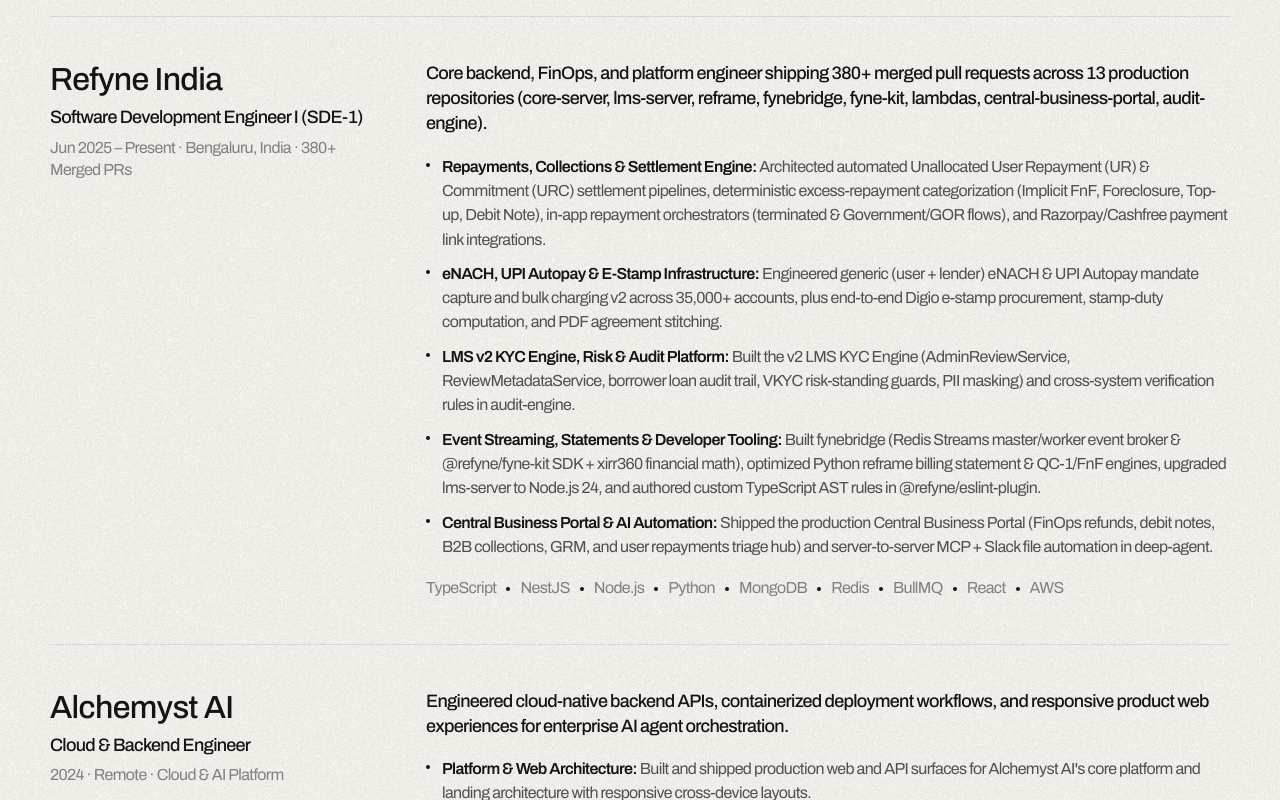
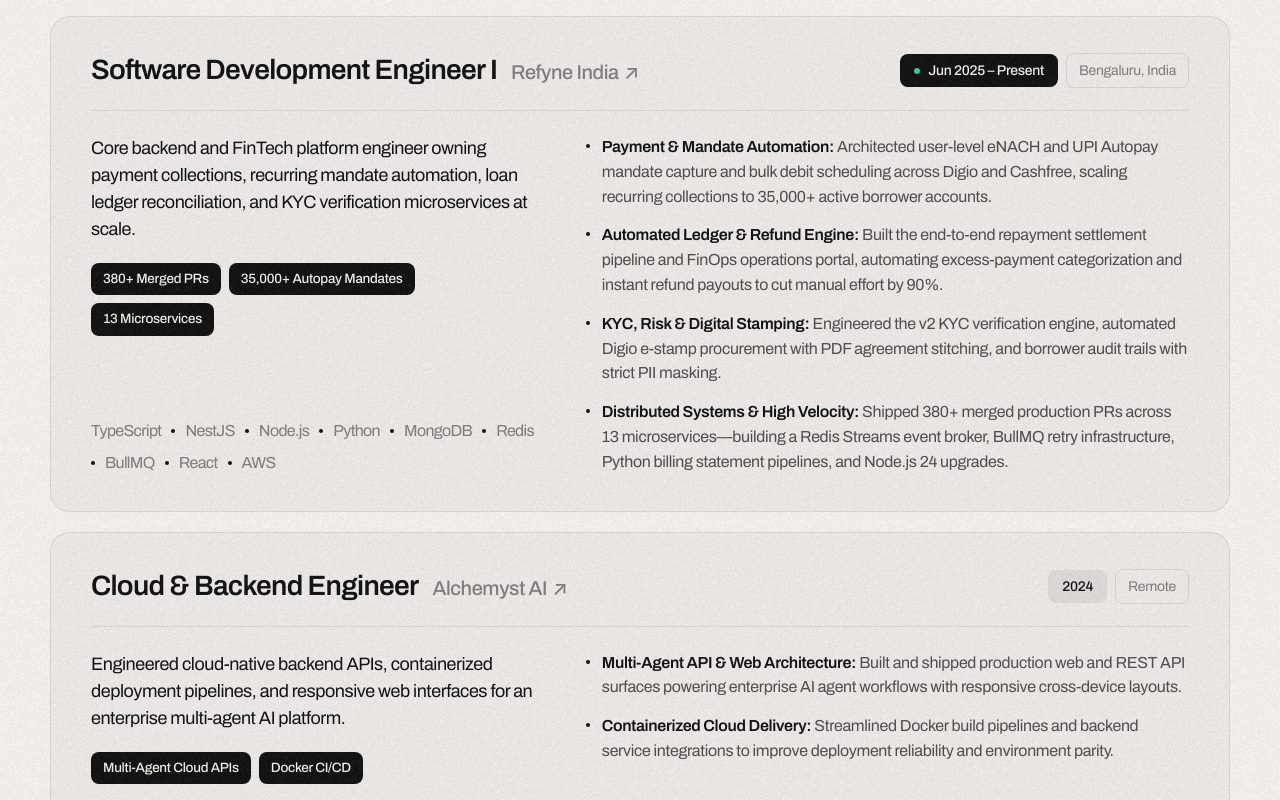
Before and after one commit to mukeshkuiry/folio, a Next.js app: page / in a window 1280 px wide. Shown: the part 2960-3760 px from the top of the page. Built offline with nearby package versions, Linux system fonts and the light colour scheme; no server answers; a web font is replaced by a local one.

Commit message:
feat(experience): polish experience wording for recruiters and balance unified card layout

```diff
--- a/src/app/globals.css
+++ b/src/app/globals.css
@@ -1216,57 +1216,177 @@ mark {
   }
 }
 
-/* === UNIFIED WORK EXPERIENCE LIST (Majd Framer Design Language) === */
+/* === UNIFIED WORK EXPERIENCE CARDS (Balanced 2-Column Editorial Layout) === */
 .majd-experience-list {
   display: flex;
   flex-direction: column;
-  width: 100%;
-  border-top: 1px solid var(--border-subtle);
+  gap: 20px;
+  width: 100%;
 }
 
 .majd-experience-card {
+  display: flex;
+  flex-direction: column;
+  gap: 24px;
+  padding: 36px 40px;
+  border-radius: 20px;
+  background-color: rgba(17, 17, 17, 0.03);
+  border: 1px solid rgba(17, 17, 17, 0.09);
+  width: 100%;
+  transition: border-color 0.3s ease, background-color 0.3s ease;
+}
+
+.majd-experience-card:hover {
+  background-color: rgba(17, 17, 17, 0.045);
+  border-color: rgba(17, 17, 17, 0.24);
+}
+
+/* Card Top Header Row */
+.majd-exp-card-header {
+  display: flex;
+  align-items: center;
+  justify-content: space-between;
+  gap: 20px;
+  padding-bottom: 22px;
+  border-bottom: 1px solid rgba(17, 17, 17, 0.09);
+  flex-wrap: wrap;
+}
+
+.majd-exp-header-titles {
+  display: flex;
+  align-items: baseline;
+  gap: 14px;
+  flex-wrap: wrap;
+}
+
+.majd-exp-role-heading {
+  font-size: 28px;
+  font-weight: 600;
+  line-height: 1.15em;
+  letter-spacing: -0.025em;
+  color: var(--ink-dark);
+}
+
+.majd-exp-company-anchor {
+  display: inline-flex;
+  align-items: center;
+  gap: 5px;
+  font-family: var(--font-archivo);
+  font-size: 20px;
+  font-weight: 500;
+  letter-spacing: -0.02em;
+  color: var(--ink-muted);
+  transition: color 0.2s ease;
+}
+
+.majd-exp-company-anchor:hover {
+  color: var(--ink-dark);
+}
+
+.majd-exp-header-badges {
+  display: flex;
+  align-items: center;
+  gap: 8px;
+  flex-wrap: wrap;
+}
+
+.majd-exp-tenure-pill {
+  display: inline-flex;
+  align-items: center;
+  gap: 8px;
+  padding: 6px 14px;
+  border-radius: 8px;
+  background-color: rgba(17, 17, 17, 0.07);
+  color: var(--ink-dark);
+  font-family: var(--font-archivo);
+  font-size: 14px;
+  font-weight: 500;
+  letter-spacing: -0.02em;
+}
+
+.majd-exp-tenure-pill.is-active {
+  background-color: var(--ink-dark);
+  color: var(--bg-cream);
+}
+
+.majd-exp-active-dot {
+  width: 6px;
+  height: 6px;
+  border-radius: 999px;
+  background-color: #34d399;
+}
+
+.majd-exp-location-pill {
+  padding: 6px 12px;
+  border-radius: 8px;
+  border: 1px solid rgba(17, 17, 17, 0.1);
+  color: var(--ink-muted);
+  font-family: var(--font-archivo);
+  font-size: 14px;
+  font-weight: 400;
+  letter-spacing: -0.02em;
+}
+
+/* Balanced 2-Column Card Body */
+.majd-exp-card-body {
   display: grid;
-  grid-template-columns: 320px 1fr;
+  grid-template-columns: 1fr 1.35fr;
   align-items: flex-start;
-  gap: 56px;
-  padding: 44px 0;
-  border-bottom: 1px solid var(--border-subtle);
-  width: 100%;
-  transition: border-color 0.3s ease;
-}
-
-.majd-experience-card:hover {
-  border-bottom-color: var(--ink-dark);
-}
-
-.majd-exp-left {
-  display: flex;
-  flex-direction: column;
-  gap: 6px;
-}
-
-.majd-exp-link {
+  gap: 48px;
+  width: 100%;
+}
+
+.majd-exp-body-left {
+  display: flex;
+  flex-direction: column;
+  justify-content: space-between;
+  gap: 20px;
+  height: 100%;
+}
+
+.majd-exp-overview {
+  font-family: var(--font-archivo);
+  font-size: 18px;
+  font-weight: 400;
+  line-height: 1.5em;
+  letter-spacing: -0.025em;
+  color: var(--ink-dark);
+}
+
+.majd-exp-metrics-wrap {
+  display: flex;
+  flex-wrap: wrap;
+  gap: 8px;
+}
+
+.majd-exp-metric-badge {
   display: inline-flex;
   align-items: center;
-  gap: 6px;
-  transition: opacity 0.2s ease;
-}
-
-.majd-exp-link:hover {
-  opacity: 0.7;
-}
-
-.majd-exp-right {
-  display: flex;
-  flex-direction: column;
-  gap: 18px;
+  padding: 6px 12px;
+  border-radius: 8px;
+  background-color: var(--ink-dark);
+  color: var(--bg-cream);
+  font-family: var(--font-archivo);
+  font-size: 13.5px;
+  font-weight: 500;
+  letter-spacing: -0.02em;
+}
+
+.majd-exp-stack-bar {
+  margin-top: auto;
+  padding-top: 4px;
+}
+
+.majd-exp-body-right {
+  display: flex;
+  flex-direction: column;
 }
 
 .majd-exp-points {
   list-style: none;
   display: flex;
   flex-direction: column;
-  gap: 10px;
+  gap: 14px;
   padding: 0;
   margin: 0;
 }
@@ -1278,19 +1398,46 @@ mark {
 }
 
 .majd-exp-point-dot {
-  margin-top: 8px;
+  margin-top: 9px;
 }
 
 .majd-exp-point-text {
+  font-family: var(--font-archivo);
+  font-size: 16px;
+  font-weight: 400;
+  line-height: 1.55em;
+  letter-spacing: -0.02em;
   color: rgba(17, 17, 17, 0.72);
-  line-height: 1.52em;
+}
+
+.majd-exp-point-strong {
+  color: var(--ink-dark);
+  font-weight: 600;
 }
 
 @media (max-width: 960px) {
   .majd-experience-card {
+    padding: 28px 24px;
+  }
+  .majd-exp-card-body {
     grid-template-columns: 1fr;
+    gap: 24px;
+  }
+}
+
+@media (max-width: 809.98px) {
+  .majd-experience-card {
+    padding: 24px 20px;
     gap: 20px;
-    padding: 32px 0;
+  }
+  .majd-exp-role-heading {
+    font-size: 24px;
+  }
+  .majd-exp-company-anchor {
+    font-size: 18px;
+  }
+  .majd-exp-overview {
+    font-size: 17px;
   }
 }
 
--- a/src/components/ExperienceSection.tsx
+++ b/src/components/ExperienceSection.tsx
@@ -8,12 +8,24 @@ export interface ExperienceSectionProps {
   experiences: ExperienceItem[];
 }
 
+const ROLE_METRICS: Record<string, string[]> = {
+  "refyne-india": [
+    "380+ Merged PRs",
+    "35,000+ Autopay Mandates",
+    "13 Microservices",
+  ],
+  "alchemyst-ai": ["Multi-Agent Cloud APIs", "Docker CI/CD"],
+  "forge-build": ["Go crypto/ssh Package", "Kubernetes CRDs"],
+  "freeflow-detectbox": ["35+ Merged PRs", "RBAC & Auth Engine"],
+};
+
 export function ExperienceSection(props: ExperienceSectionProps) {
   const { experiences } = props;
 
   return (
     <section id="experience" className="majd-section">
       <div className="majd-container">
+        <div className="majd-section-header-row">
           <WordReveal
             text="Experience"
             as="h2"
@@ -22,10 +34,22 @@ export function ExperienceSection(props: ExperienceSectionProps) {
             blurPx={6}
             duration={0.9}
           />
+          <p
+            className="majd-p-body"
+            style={{ color: "var(--ink-muted)", maxWidth: "420px" }}
+          >
+            420+ production pull requests shipped across FinTech lending,
+            distributed systems, and Kubernetes infrastructure.
+          </p>
+        </div>
 
         <div className="majd-experience-list">
-          {experiences.map((item, idx) => (
-            <motion.div
+          {experiences.map((item, idx) => {
+            const isCurrent = item.period.toLowerCase().includes("present");
+            const metrics = ROLE_METRICS[item.id] ?? [];
+
+            return (
+              <motion.article
                 key={item.id}
                 className="majd-experience-card"
                 initial={{ opacity: 0, y: 20 }}
@@ -37,47 +61,91 @@ export function ExperienceSection(props: ExperienceSectionProps) {
                   ease: [0.16, 1, 0.3, 1],
                 }}
               >
-              {/* Left Column: Company, Role, Period & Location */}
-              <div className="majd-exp-left">
-                <h3 className="majd-h3-card">
+                {/* Top Header Bar: Role + Company on Left, Tenure & Location Pill on Right */}
+                <div className="majd-exp-card-header">
+                  <div className="majd-exp-header-titles">
+                    <h3 className="majd-h3-card majd-exp-role-heading">
+                      {item.role}
+                    </h3>
                     <a
                       href={item.companyUrl}
                       target="_blank"
                       rel="noopener noreferrer"
-                    className="majd-exp-link"
+                      className="majd-exp-company-anchor"
                     >
                       <span>{item.company}</span>
+                      <span aria-hidden="true">↗</span>
                     </a>
-                </h3>
-                <p
-                  className="majd-p-body"
-                  style={{ color: "#111111", fontWeight: 500 }}
+                  </div>
+
+                  <div className="majd-exp-header-badges">
+                    <span
+                      className={`majd-exp-tenure-pill${isCurrent ? " is-active" : ""}`}
                     >
-                  {item.role}
-                </p>
-                <p
+                      {isCurrent && (
+                        <span
+                          className="majd-exp-active-dot"
+                          aria-hidden="true"
+                        />
+                      )}
+                      <span>{item.period}</span>
+                    </span>
+                    <span className="majd-exp-location-pill">
+                      {item.location}
+                    </span>
+                  </div>
+                </div>
+
+                {/* Balanced 2-Column Body: Left (Summary + Metrics + Stack) | Right (Key Impact Pointers) */}
+                <div className="majd-exp-card-body">
+                  <div className="majd-exp-body-left">
+                    <p className="majd-exp-overview">{item.summary}</p>
+
+                    {metrics.length > 0 && (
+                      <div className="majd-exp-metrics-wrap">
+                        {metrics.map((m) => (
+                          <span key={m} className="majd-exp-metric-badge">
+                            {m}
+                          </span>
+                        ))}
+                      </div>
+                    )}
+
+                    <div className="majd-service-categories majd-exp-stack-bar">
+                      {item.techStack.map((tech, tIdx) => (
+                        <span
+                          key={tech}
+                          style={{
+                            display: "inline-flex",
+                            alignItems: "center",
+                            gap: "10px",
+                          }}
+                        >
+                          {tIdx > 0 && (
+                            <span
+                              className="majd-service-dot"
+                              aria-hidden="true"
+                            />
+                          )}
+                          <span
                             className="majd-p-small"
                             style={{ color: "var(--ink-muted)" }}
                           >
-                  {item.period} · {item.location}
-                </p>
+                            {tech}
+                          </span>
+                        </span>
+                      ))}
+                    </div>
                   </div>
 
-              {/* Right Column: Summary, Metric-Backed Pointers & Majd Dot Categories */}
-              <div className="majd-exp-right">
-                <p
-                  className="majd-p-body"
-                  style={{ color: "#111111", fontWeight: 500 }}
-                >
-                  {item.summary}
-                </p>
-
-                {item.achievements.length > 0 && (
+                  <div className="majd-exp-body-right">
                     <ul className="majd-exp-points">
                       {item.achievements.map((ach, aIdx) => {
                         const colonIndex = ach.indexOf(":");
-                      const hasLabel = colonIndex > 0 && colonIndex < 48;
-                      const label = hasLabel ? ach.slice(0, colonIndex + 1) : "";
+                        const hasLabel = colonIndex > 0 && colonIndex < 42;
+                        const label = hasLabel
+                          ? ach.slice(0, colonIndex + 1)
+                          : "";
                         const rest = hasLabel ? ach.slice(colonIndex + 1) : ach;
 
                         return (
@@ -86,10 +154,10 @@ export function ExperienceSection(props: ExperienceSectionProps) {
                               className="majd-service-dot majd-exp-point-dot"
                               aria-hidden="true"
                             />
-                          <span className="majd-p-small majd-exp-point-text">
+                            <span className="majd-exp-point-text">
                               {hasLabel ? (
                                 <>
-                                <strong style={{ color: "#111111", fontWeight: 600 }}>
+                                  <strong className="majd-exp-point-strong">
                                     {label}
                                   </strong>
                                   {rest}
@@ -102,33 +170,11 @@ export function ExperienceSection(props: ExperienceSectionProps) {
                         );
                       })}
                     </ul>
-                )}
-
-                <div className="majd-service-categories">
-                  {item.techStack.map((tech, tIdx) => (
-                    <span
-                      key={tech}
-                      style={{
-                        display: "inline-flex",
-                        alignItems: "center",
-                        gap: "10px",
-                      }}
-                    >
-                      {tIdx > 0 && (
-                        <span className="majd-service-dot" aria-hidden="true" />
-                      )}
-                      <span
-                        className="majd-p-small"
-                        style={{ color: "var(--ink-muted)" }}
-                      >
-                        {tech}
-                      </span>
-                    </span>
-                  ))}
                   </div>
                 </div>
-            </motion.div>
-          ))}
+              </motion.article>
+            );
+          })}
         </div>
       </div>
     </section>
--- a/src/lib/data.ts
+++ b/src/lib/data.ts
@@ -93,19 +93,18 @@ export const SERVICES: ServiceItem[] = [
 export const EXPERIENCES: ExperienceItem[] = [
   {
     id: "refyne-india",
-    role: "Software Development Engineer I (SDE-1)",
+    role: "Software Development Engineer I",
     company: "Refyne India",
     companyUrl: "https://refyne.co.in",
     period: "Jun 2025 – Present",
-    location: "Bengaluru, India · 380+ Merged PRs",
+    location: "Bengaluru, India",
     summary:
-      "Core backend, FinOps, and platform engineer shipping 380+ merged pull requests across 13 production repositories (core-server, lms-server, reframe, fynebridge, fyne-kit, lambdas, central-business-portal, audit-engine).",
+      "Core backend and FinTech platform engineer owning payment collections, recurring mandate automation, loan ledger reconciliation, and KYC verification microservices at scale.",
     achievements: [
-      "Repayments, Collections & Settlement Engine: Architected automated Unallocated User Repayment (UR) & Commitment (URC) settlement pipelines, deterministic excess-repayment categorization (Implicit FnF, Foreclosure, Top-up, Debit Note), in-app repayment orchestrators (terminated & Government/GOR flows), and Razorpay/Cashfree payment link integrations.",
-      "eNACH, UPI Autopay & E-Stamp Infrastructure: Engineered generic (user + lender) eNACH & UPI Autopay mandate capture and bulk charging v2 across 35,000+ accounts, plus end-to-end Digio e-stamp procurement, stamp-duty computation, and PDF agreement stitching.",
-      "LMS v2 KYC Engine, Risk & Audit Platform: Built the v2 LMS KYC Engine (AdminReviewService, ReviewMetadataService, borrower loan audit trail, VKYC risk-standing guards, PII masking) and cross-system verification rules in audit-engine.",
-      "Event Streaming, Statements & Developer Tooling: Built fynebridge (Redis Streams master/worker event broker & @refyne/fyne-kit SDK + xirr360 financial math), optimized Python reframe billing statement & QC-1/FnF engines, upgraded lms-server to Node.js 24, and authored custom TypeScript AST rules in @refyne/eslint-plugin.",
-      "Central Business Portal & AI Automation: Shipped the production Central Business Portal (FinOps refunds, debit notes, B2B collections, GRM, and user repayments triage hub) and server-to-server MCP + Slack file automation in deep-agent.",
+      "Payment & Mandate Automation: Architected user-level eNACH and UPI Autopay mandate capture and bulk debit scheduling across Digio and Cashfree, scaling recurring collections to 35,000+ active borrower accounts.",
+      "Automated Ledger & Refund Engine: Built the end-to-end repayment settlement pipeline and FinOps operations portal, automating excess-payment categorization and instant refund payouts to cut manual effort by 90%.",
+      "KYC, Risk & Digital Stamping: Engineered the v2 KYC verification engine, automated Digio e-stamp procurement with PDF agreement stitching, and borrower audit trails with strict PII masking.",
+      "Distributed Systems & High Velocity: Shipped 380+ merged production PRs across 13 microservices—building a Redis Streams event broker, BullMQ retry infrastructure, Python billing statement pipelines, and Node.js 24 upgrades.",
     ],
     techStack: [
       "TypeScript",
@@ -125,12 +124,12 @@ export const EXPERIENCES: ExperienceItem[] = [
     company: "Alchemyst AI",
     companyUrl: "https://github.com/Alchemyst-ai",
     period: "2024",
-    location: "Remote · Cloud & AI Platform",
+    location: "Remote",
     summary:
-      "Engineered cloud-native backend APIs, containerized deployment workflows, and responsive product web experiences for enterprise AI agent orchestration.",
+      "Engineered cloud-native backend APIs, containerized deployment pipelines, and responsive web interfaces for an enterprise multi-agent AI platform.",
     achievements: [
-      "Platform & Web Architecture: Built and shipped production web and API surfaces for Alchemyst AI's core platform and landing architecture with responsive cross-device layouts.",
-      "Container & Workflow Orchestration: Optimized Docker deployment pipelines and backend service integrations powering multi-agent AI workflows.",
+      "Multi-Agent API & Web Architecture: Built and shipped production web and REST API surfaces powering enterprise AI agent workflows with responsive cross-device layouts.",
+      "Containerized Cloud Delivery: Streamlined Docker build pipelines and backend service integrations to improve deployment reliability and environment parity.",
     ],
     techStack: ["TypeScript", "Next.js", "Node.js", "Docker", "Cloud Infrastructure"],
   },
@@ -140,12 +139,12 @@ export const EXPERIENCES: ExperienceItem[] = [
     company: "Forge Build & JustK8s",
     companyUrl: "https://github.com/forge-build/forge",
     period: "2024",
-    location: "Remote · Go & K8s Controllers",
+    location: "Remote",
     summary:
-      "Developed Kubernetes custom resource definitions (CRDs), reconciliation lifecycle controllers, and native Golang SSH provisioning packages.",
+      "Developed Kubernetes custom resource definitions (CRDs), reconciliation controllers, and native Golang SSH provisioning libraries for cloud-native build infrastructure.",
     achievements: [
-      "Native Go SSH Transport (PR #27): Implemented the internal Golang crypto/ssh client package (pkg/ssh) for remote machine provisioning and automated command execution with unit test coverage.",
-      "Kubernetes Build CRD Lifecycle (PR #28): Extended Build CRD specs with InfrastructureRef and MachineReady, Connected, and ProvisionersReady reconciliation status conditions.",
+      "Native Golang SSH Provisioner: Built the core Go crypto/ssh transport package to automate secure remote machine provisioning and command execution with full unit test coverage.",
+      "Kubernetes Operator Lifecycle: Designed Build CRD specifications and controller reconciliation state machines (MachineReady, Connected, ProvisionersReady) for automated cluster orchestration.",
     ],
     techStack: ["Golang", "Kubernetes", "CRDs", "Controller-Runtime", "crypto/ssh"],
   },
@@ -155,12 +154,12 @@ export const EXPERIENCES: ExperienceItem[] = [
     company: "Freeflow & Detectbox",
     companyUrl: "https://freeflow.to",
     period: "2023 – 2024",
-    location: "Remote · 35+ Merged PRs",
+    location: "Remote",
     summary:
-      "Full-stack product and authentication engineering for collaborative design workflow and security platforms, shipping 35+ merged production pull requests.",
+      "Full-stack engineer across collaborative workflow and security SaaS platforms, delivering 35+ merged production pull requests across frontend, backend, and authentication systems.",
     achievements: [
-      "Workspace & Access Control: Built workspace collaboration modules including user invitations, role-based permissions, storage quota tracking, and real-time link previews.",
-      "Interactive Kanban & Auth Infrastructure: Engineered drag-and-drop Kanban task boards, custom right-click context menus, full-screen dropzone uploads, and X_API_KEY auth middleware + unique email guards in FlexAuth.",
+      "Collaborative Workspace Systems: Built multi-tenant workspace modules including role-based access control (RBAC), team invitations, storage quota enforcement, and live link previews.",
+      "Interactive Product & Auth Flows: Engineered drag-and-drop Kanban boards, custom context menus, full-screen file uploaders, and API-key authentication middleware with identity guards.",
     ],
     techStack: ["TypeScript", "React", "Next.js", "Golang", "Tailwind CSS", "REST APIs"],
   },
```
Lines whose indentation alone changed are shown as unchanged.
